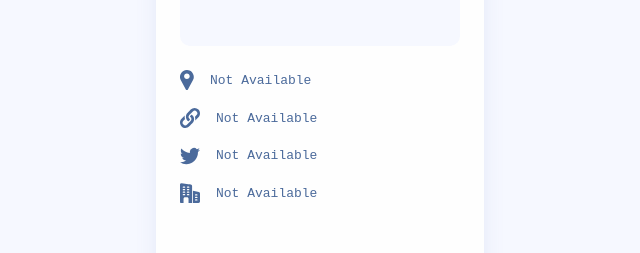
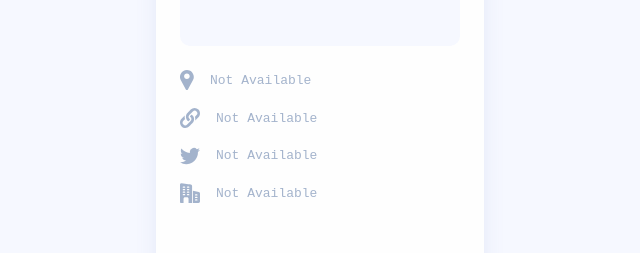
Before and after one commit to makskhv21/GithubFinder-app, a React (Vite) app: page / in a window 1280 px wide. Shown: the part 346-599 px from the top of the page, without its empty margins (320-960 px from the left). Built offline with nearby package versions, Linux system fonts and the light colour scheme; no server answers.

Commit message:
refactor: Profile for dynamic infobox rendering

```diff
--- a/src/App.tsx
+++ b/src/App.tsx
@@ -12,11 +12,15 @@ function App() {
 
   useEffect(() => {
     const request = async () => {
-      const response = await axios.get(
-        ` https://api.github.com/users/${userName}`
-      );
-      const data = await response.data;
-      setUserInfo(data);
+      try {
+        const response = await axios.get(
+          ` https://api.github.com/users/${userName}`
+        );
+        const data = await response.data;
+        setUserInfo(data);
+      } catch(error) {
+        console.log();
+      }
     };
     request();
   }, []);
--- a/src/components/Profile.tsx
+++ b/src/components/Profile.tsx
@@ -8,10 +8,15 @@ import moment from 'moment';
 export default function Profile(props: HeaderProps & UserInfoProps) {
 
     const formattedDate = moment(props.userInfo?.created_at).format('DD MMM YYYY');
-    console.log(props.userInfo?.blog);
+
+    const infoBoxes = [
+      { name: 'Repos', stat: props.userInfo?.public_repos },
+      { name: 'Followers', stat: props.userInfo?.followers },
+      { name: 'Following', stat: props.userInfo?.following },
+    ];
 
     return (
-        <ProfileContainer isDark={props.isDark}>
+      <ProfileContainer isDark={props.isDark} userInfo={props.userInfo}>
           <div className="userInfo">
             <img src={props.userInfo?.avatar_url} alt="userAvatar" />
             <div className="mainInfo">
@@ -22,42 +27,31 @@ export default function Profile(props: HeaderProps & UserInfoProps) {
           </div>
           <p>{props.userInfo?.bio}</p>
           <div className="followers">
-            <div className="infoBox">
-              <p className="statNme">Repos</p>
-              <p className="stat">{props.userInfo?.public_repos}</p>
-            </div>
-            <div className="infoBox">
-              <p className="statNme">Followers</p>
-              <p className="stat">{props.userInfo?.followers}</p>
-            </div>
-            <div className="infoBox">
-              <p className="statNme">Following</p>
-              <p className="stat">{props.userInfo?.following}</p>
-            </div>
+            {infoBoxes.map((infoBox, index) => (
+              <div className="infoBox" key={index}>
+                <p className="statName">{infoBox.name}</p>
+                <p className="stat">{infoBox.stat}</p>
+              </div>
+            ))}
           </div>
           <div className="wrapper">
-            <div className="wrapperInfo">
-              <img src={locationIcon} alt="locationIcon" />
-              <p>{props.userInfo?.location == null ? "Not Available" : props.userInfo?.location}</p>
-            </div>
-             <div className="wrapperInfo">
-              <img src={websiteIcon} alt="websiteIcon" />
-              <p>{props.userInfo?.blog == null ? "Not Available" : props.userInfo?.blog}</p>
-            </div>
-             <div className="wrapperInfo">
-              <img src={twwiterIcon} alt="websiteIcon" />
-              <p>{props.userInfo?.twitter_username == null ? "Not Available" : props.userInfo?.twitter_username}</p>
-            </div>
-             <div className="wrapperInfo">
-              <img src={companyIcon} alt="companyIcon" />
-              <p>{props.userInfo?.company == null ? "Not Available" : props.userInfo?.company}</p>
-            </div>
+            {[
+              { icon: locationIcon, alt: 'locationIcon', value: props.userInfo?.location },
+              { icon: websiteIcon, alt: 'websiteIcon', value: props.userInfo?.blog },
+              { icon: twwiterIcon, alt: 'websiteIcon', value: props.userInfo?.twitter_username },
+              { icon: companyIcon, alt: 'companyIcon', value: props.userInfo?.company },
+            ].map((item, index) => (
+              <div className={!item.value  ? "nullValue wrapperInfo" : "wrapperInfo"}  key={index}>
+                <img src={item.icon} alt={item.alt} />
+                <p >{!item.value  ? 'Not Available' : item.value}</p>
+              </div>
+            ))}
           </div>
-        </ProfileContainer>
-    );
-}
+    </ProfileContainer>
+  );
+};
 
-const ProfileContainer = styled.div<{ isDark: boolean }>`
+const ProfileContainer = styled.div<{ isDark: boolean , userInfo: Info | null}>`
   width: 328px;
   height: 518px;
   background: ${(props) => (props.isDark ? "#1E2A47" : "#FEFEFE")};
@@ -116,7 +110,7 @@ font-size: 13px;
     flex-direction: column;
     align-items: center;
   }
-  .statNme {
+  .statName {
     font-weight: 400;
     font-size: 11px;
     line-height: 16px;
@@ -138,10 +132,13 @@ font-size: 13px;
     align-items: center;
     gap: 16px;
   }
+  .nullValue {
+    opacity: 0.5;
+  }
   .wrapperInfo img {
     filter: ${(props)=> (props.isDark ? "invert(100%) sepia(0%) saturate(0%) hue-rotate(326deg) brightness(1000%) contrast(102%)" : null)} ;
   }
-  .wrapperInfo p {
+  .wrapperInfo p, .nullValue p {
     font-weight: 400;
     font-size: 13px;
     line-height: 19px;
```
